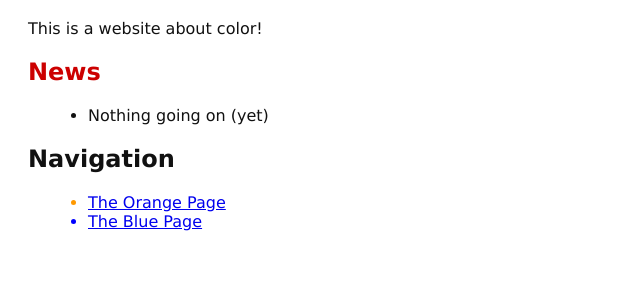
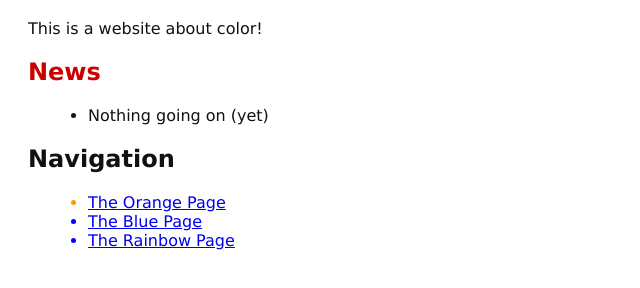
Before and after one commit to timurbarre/git-repo-tut, a plain HTML site: page index.html in a window 1280 px wide. Shown: the part 90-378 px from the top of the page, without its empty margins (0-640 px from the left). Drawn offline with Linux system fonts and the light colour scheme.

Commit message:
Link index.html to rainbow.html

```diff
--- a/index.html
+++ b/index.html
@@ -19,5 +19,6 @@
 	<ul>
 		<li style="color:#F90"><a href="orange.html">The Orange Page</a></li>
 		<li style="color:#00F"><a href="blue.html">The Blue Page</a></li>
+		<li style="color:#00F"><a href="rainbow.html">The Rainbow Page</a></li>
 	</ul>
 </body></html>
```
